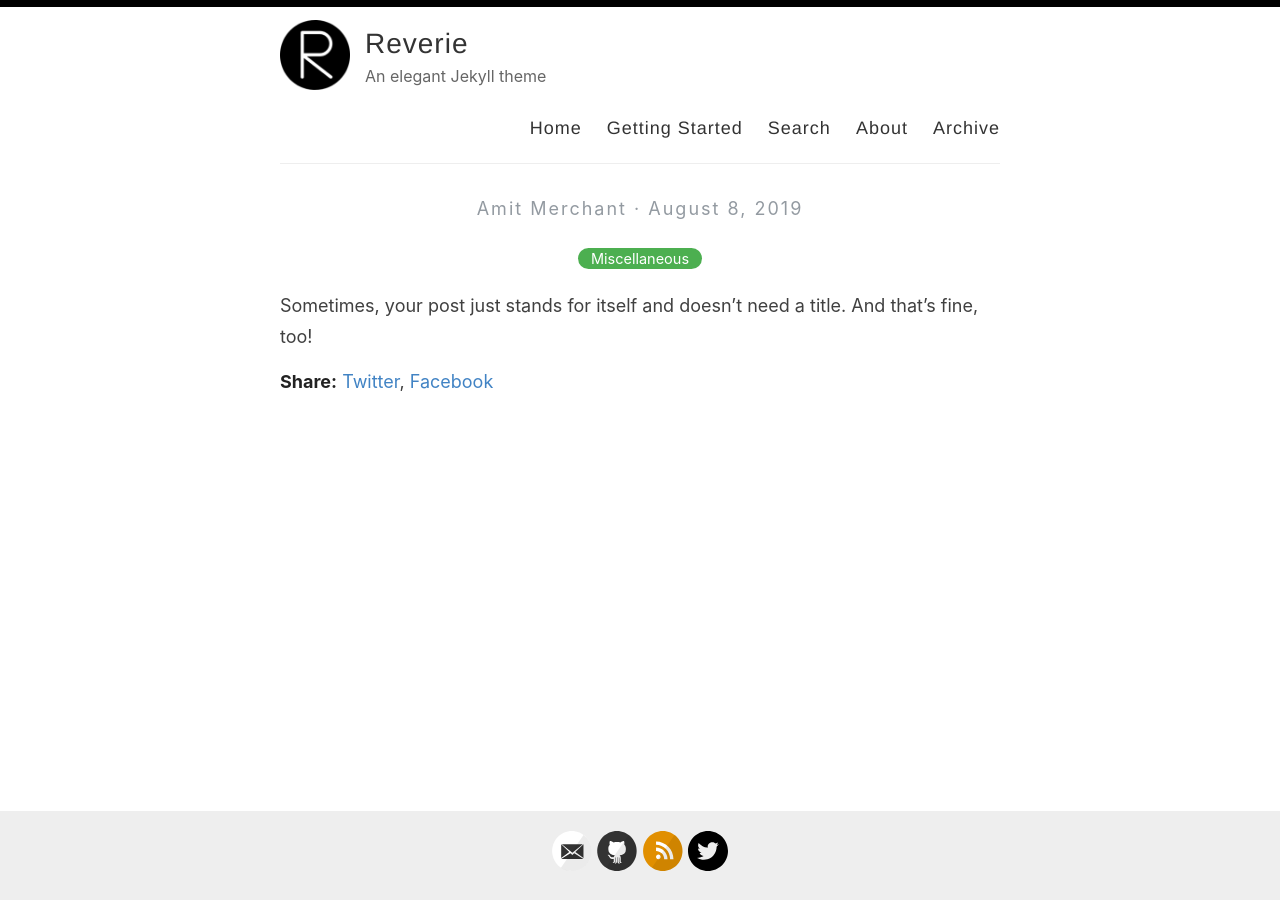
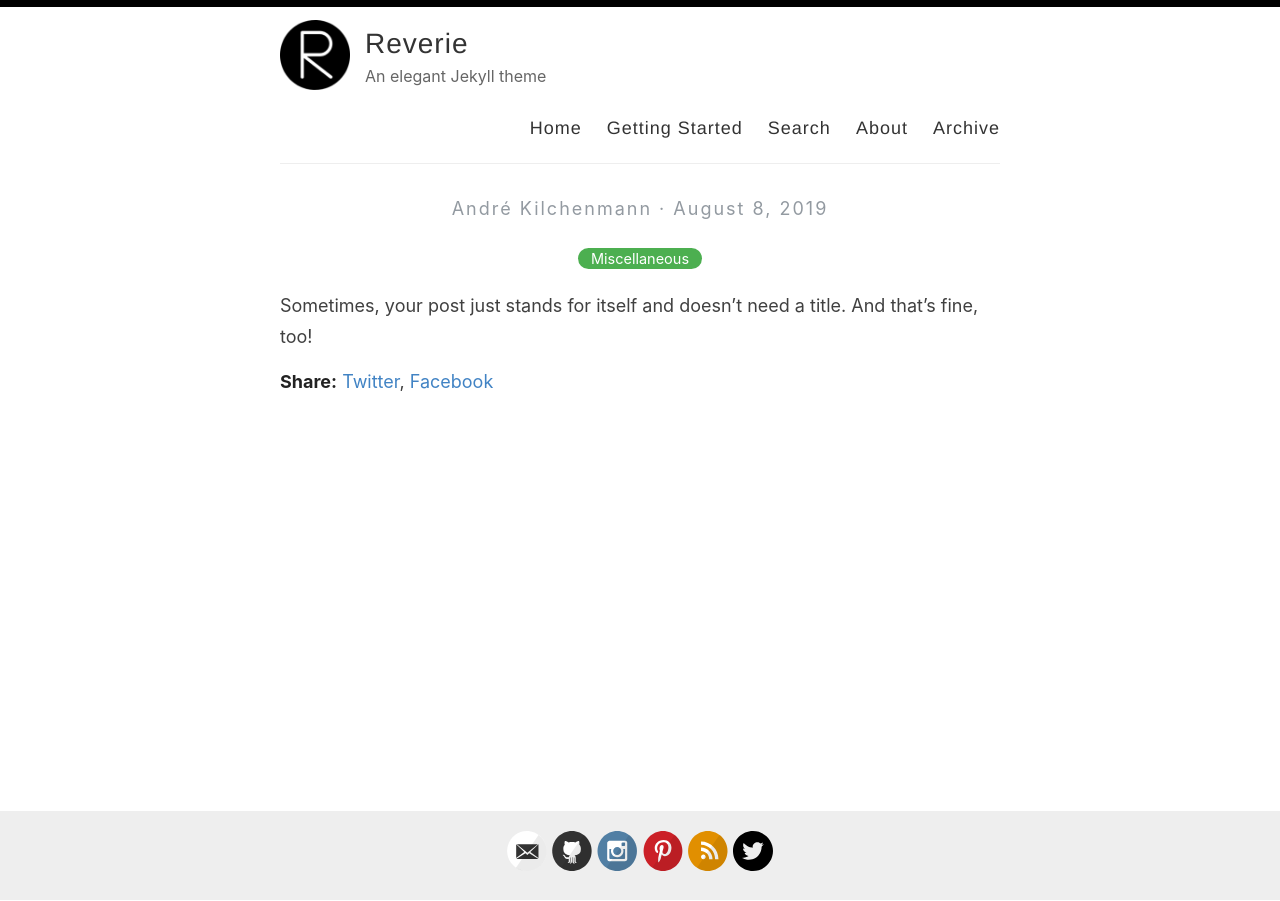
Before and after one commit to kilchenmann/kilchenmann.github.io, a Jekyll site: the page built from _posts/2019-08-08-no-title-posts.md, in a window 1280 px wide. Built offline with Jekyll 4.4.1, drawn with Linux system fonts in a browser that asks for light colours; part of the change alters nothing that is shown.

Commit message:
Update _config.yml

```diff
--- a/_config.yml
+++ b/_config.yml
@@ -6,7 +6,7 @@
 name: Reverie
 
 # Name of the author
-author: Amit Merchant
+author: André Kilchenmann
 
 # Short bio or description (displayed in the header)
 description: An elegant Jekyll theme
@@ -21,15 +21,15 @@ avatar: /images/reverie.png
 # Includes an icon in the footer for each username you enter
 footer-links:
   dribbble:
-  email: amit.d.merchant@gmail.com
+  email: info@lakto.org
   facebook:
   flickr:
-  github: amitmerchant1990/reverie
-  instagram:
+  github: kilchenmann
+  instagram: milchkannen
   linkedin:
-  pinterest:
+  pinterest: milchkannen
   rss: rss
-  twitter: amit_merchant
+  twitter: milchkannen
   stackoverflow:
   youtube: # channel/<your_long_string> or user/<user-name>
   googleplus: # anything in your profile username that comes after plus.google.com/
@@ -48,14 +48,13 @@ google_analytics: UA-43339302-11
 
 # Your website URL (e.g. http://amitmerchant1990.github.io or http://www.amitmerchant.com)
 # Used for Sitemap.xml and your RSS feed
-url: http://www.amitmerchant.com/reverie
-enforce_ssl: https://www.amitmerchant.com/reverie
-
+url: http://kilchenmann.github.io
+enforce_ssl: https://kilchenmann.github.io
 # If you're hosting your site at a Project repository on GitHub pages
 # (http://yourusername.github.io/repository-name)
 # and NOT your User repository (http://yourusername.github.io)
 # then add in the baseurl here, like this: "/repository-name"
-baseurl: "/reverie"
+baseurl: "/"
 
 #
 # !! You don't need to change any of the configuration flags below !!
```
